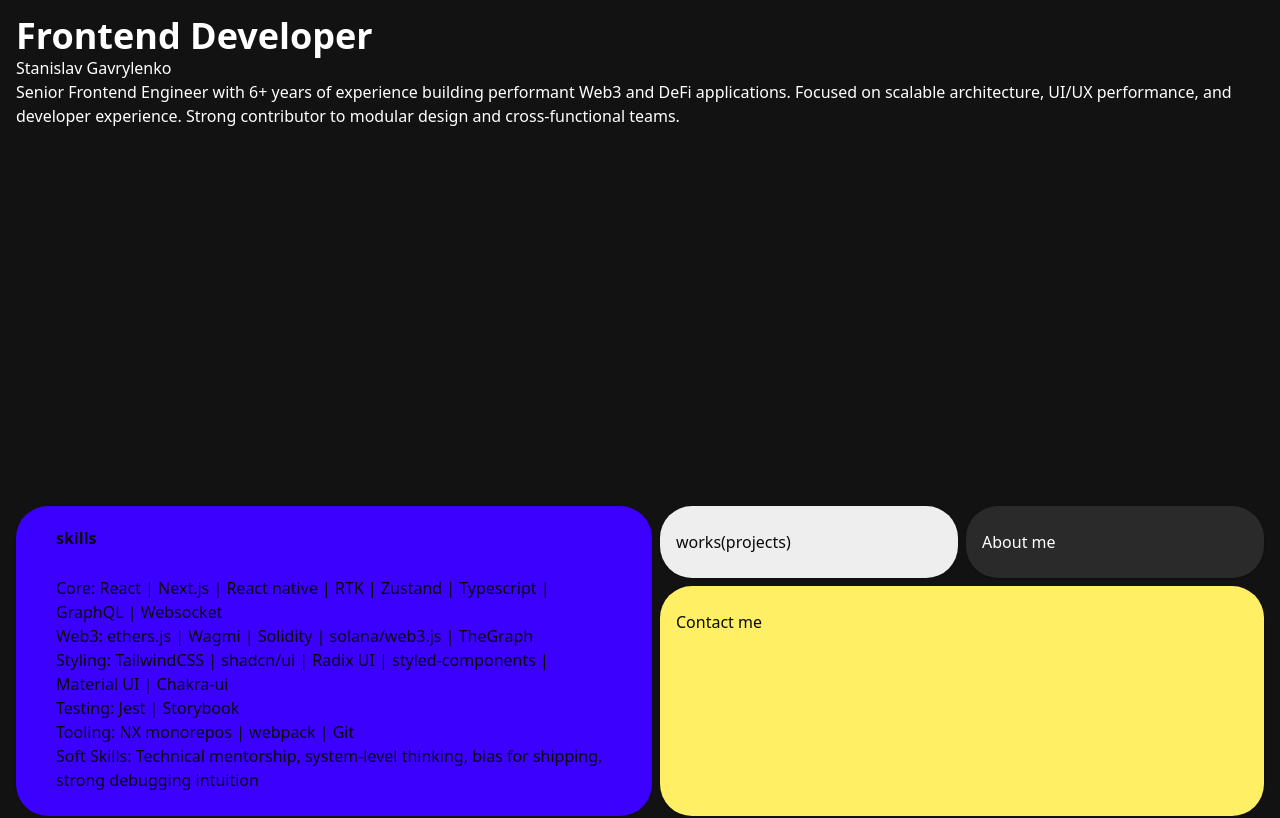
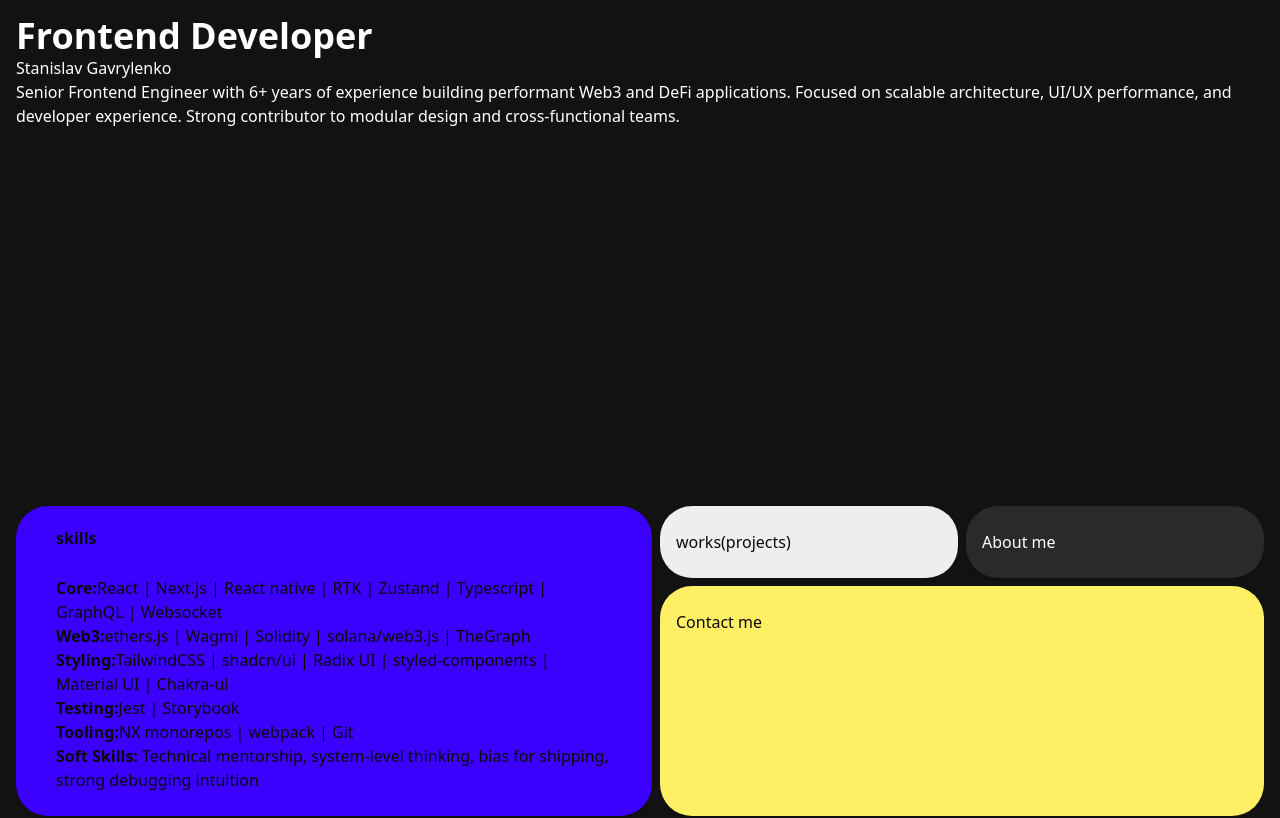
Before and after one commit to Stasn13/Portfolio, a Next.js app: page / in a window 1280 px wide. Shown: the top 818 px of the page. Built offline with nearby package versions, Linux system fonts and the light colour scheme.

Commit message:
update titles

```diff
--- a/src/app/page.tsx
+++ b/src/app/page.tsx
@@ -22,21 +22,31 @@ export default function Home() {
             <CardContent>
               <ul>
                 <li>
-                  Core: React | Next.js | React native | RTK | Zustand |
-                  Typescript | GraphQL | Websocket{" "}
+                  <span className="font-bold">Core:</span>
+                  React | Next.js | React native | RTK | Zustand | Typescript |
+                  GraphQL | Websocket{" "}
                 </li>
                 <li>
-                  Web3: ethers.js | Wagmi | Solidity | solana/web3.js | TheGraph
+                  <span className="font-bold">Web3:</span>
+                  ethers.js | Wagmi | Solidity | solana/web3.js | TheGraph
                 </li>
                 <li>
-                  Styling: TailwindCSS | shadcn/ui | Radix UI |
-                  styled-components | Material UI | Chakra-ui
+                  <span className="font-bold">Styling:</span>
+                  TailwindCSS | shadcn/ui | Radix UI | styled-components |
+                  Material UI | Chakra-ui
                 </li>
-                <li>Testing: Jest | Storybook</li>
-                <li>Tooling: NX monorepos | webpack | Git</li>
                 <li>
-                  Soft Skills: Technical mentorship, system-level thinking, bias
-                  for shipping, strong debugging intuition
+                  <span className="font-bold">Testing:</span>
+                  Jest | Storybook
+                </li>
+                <li>
+                  <span className="font-bold">Tooling:</span>
+                  NX monorepos | webpack | Git
+                </li>
+                <li>
+                  <span className="font-bold">Soft Skills:</span> Technical
+                  mentorship, system-level thinking, bias for shipping, strong
+                  debugging intuition
                 </li>
               </ul>
             </CardContent>
```
